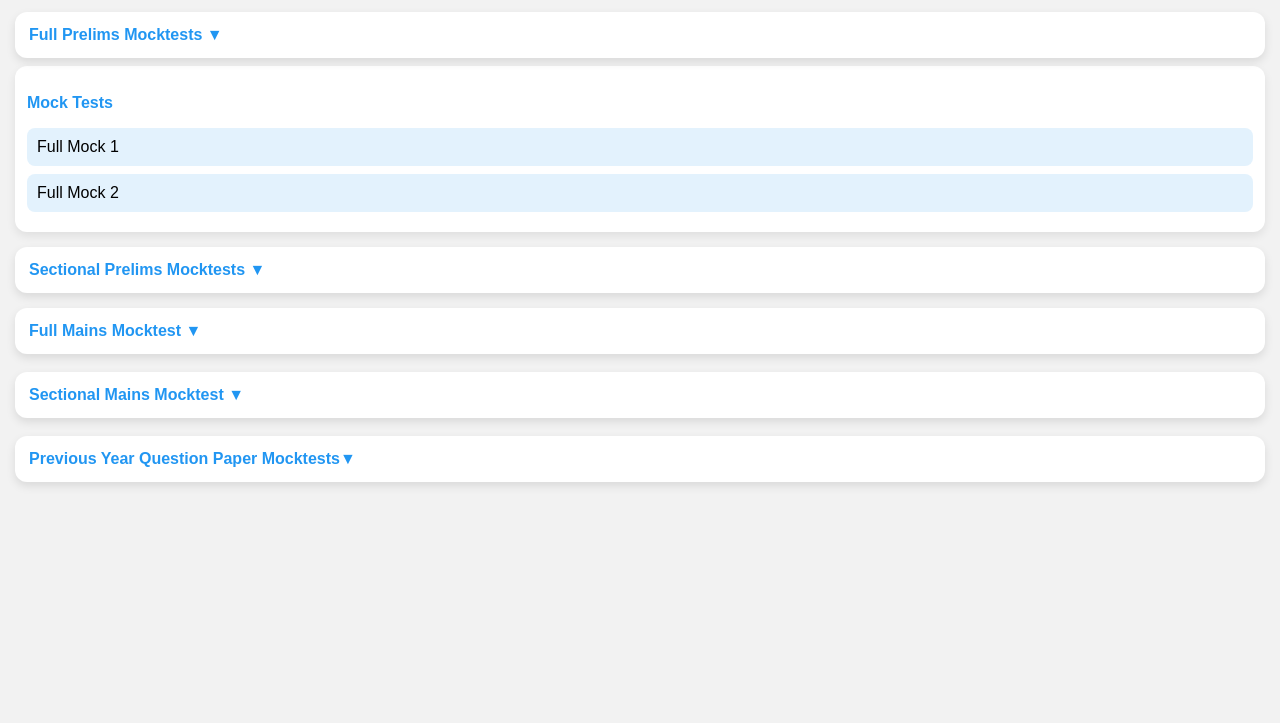
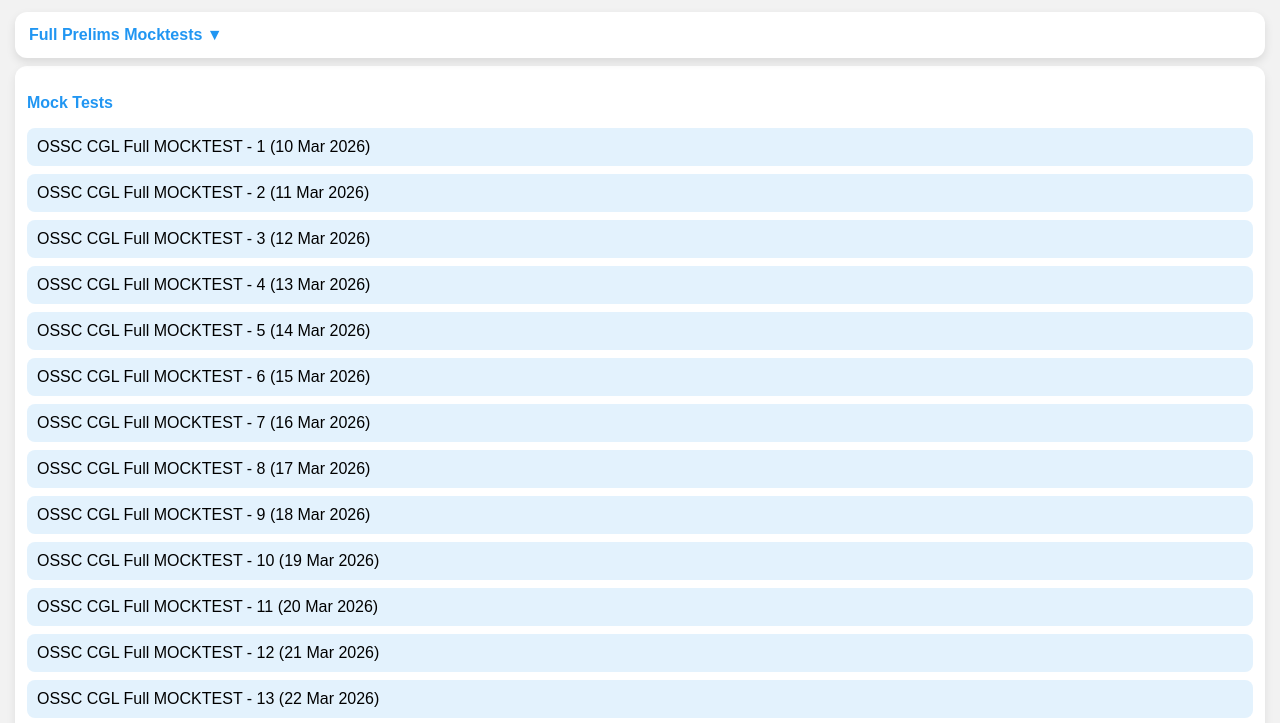
Before and after one commit to lokanathshivabhajan-max/OSSC-CGL, a plain HTML site: page index.html in a window 1280 px wide. Both pictures are taken after a click on the button "Full Prelims Mocktests ▼". Shown: the part 58-781 px from the top of the page. Drawn offline with Linux system fonts and the light colour scheme.

Commit message:
Update index.html

```diff
--- a/index.html
+++ b/index.html
@@ -26,8 +26,45 @@ box-shadow:0 4px 10px rgba(0,0,0,0.1);font-size:16px;font-weight:bold;text-align
 <div id="c1" style="display:none;padding:12px;margin-top:8px;background:white;border-radius:12px;box-shadow:0 4px 10px rgba(0,0,0,0.08);">
 
 <p style="font-weight:bold;color:#2196F2FF;">Mock Tests</p>
-<a href="#" style="display:block;background:#e3f2fd;padding:10px;margin-bottom:8px;border-radius:8px;text-decoration:none;color:black;">Full Mock 1</a>
-<a href="#" style="display:block;background:#e3f2fd;padding:10px;margin-bottom:8px;border-radius:8px;text-decoration:none;color:black;">Full Mock 2</a>
+<a href="OSSC-CGL-Full-MOCKTEST-1.html" style="display:block;background:#e3f2fd;padding:10px;margin-bottom:8px;border-radius:8px;text-decoration:none;color:black;">OSSC CGL Full MOCKTEST - 1 (10 Mar 2026)</a>
+
+<a href="OSSC-CGL-Full-MOCKTEST-2.html" style="display:block;background:#e3f2fd;padding:10px;margin-bottom:8px;border-radius:8px;text-decoration:none;color:black;">OSSC CGL Full MOCKTEST - 2 (11 Mar 2026)</a>
+
+<a href="OSSC-CGL-Full-MOCKTEST-3.html" style="display:block;background:#e3f2fd;padding:10px;margin-bottom:8px;border-radius:8px;text-decoration:none;color:black;">OSSC CGL Full MOCKTEST - 3 (12 Mar 2026)</a>
+
+<a href="OSSC-CGL-Full-MOCKTEST-4.html" style="display:block;background:#e3f2fd;padding:10px;margin-bottom:8px;border-radius:8px;text-decoration:none;color:black;">OSSC CGL Full MOCKTEST - 4 (13 Mar 2026)</a>
+
+<a href="OSSC-CGL-Full-MOCKTEST-5.html" style="display:block;background:#e3f2fd;padding:10px;margin-bottom:8px;border-radius:8px;text-decoration:none;color:black;">OSSC CGL Full MOCKTEST - 5 (14 Mar 2026)</a>
+
+<a href="OSSC-CGL-Full-MOCKTEST-6.html" style="display:block;background:#e3f2fd;padding:10px;margin-bottom:8px;border-radius:8px;text-decoration:none;color:black;">OSSC CGL Full MOCKTEST - 6 (15 Mar 2026)</a>
+
+<a href="OSSC-CGL-Full-MOCKTEST-7.html" style="display:block;background:#e3f2fd;padding:10px;margin-bottom:8px;border-radius:8px;text-decoration:none;color:black;">OSSC CGL Full MOCKTEST - 7 (16 Mar 2026)</a>
+
+<a href="OSSC-CGL-Full-MOCKTEST-8.html" style="display:block;background:#e3f2fd;padding:10px;margin-bottom:8px;border-radius:8px;text-decoration:none;color:black;">OSSC CGL Full MOCKTEST - 8 (17 Mar 2026)</a>
+
+<a href="OSSC-CGL-Full-MOCKTEST-9.html" style="display:block;background:#e3f2fd;padding:10px;margin-bottom:8px;border-radius:8px;text-decoration:none;color:black;">OSSC CGL Full MOCKTEST - 9 (18 Mar 2026)</a>
+
+<a href="OSSC-CGL-Full-MOCKTEST-10.html" style="display:block;background:#e3f2fd;padding:10px;margin-bottom:8px;border-radius:8px;text-decoration:none;color:black;">OSSC CGL Full MOCKTEST - 10 (19 Mar 2026)</a>
+
+<a href="OSSC-CGL-Full-MOCKTEST-11.html" style="display:block;background:#e3f2fd;padding:10px;margin-bottom:8px;border-radius:8px;text-decoration:none;color:black;">OSSC CGL Full MOCKTEST - 11 (20 Mar 2026)</a>
+
+<a href="OSSC-CGL-Full-MOCKTEST-12.html" style="display:block;background:#e3f2fd;padding:10px;margin-bottom:8px;border-radius:8px;text-decoration:none;color:black;">OSSC CGL Full MOCKTEST - 12 (21 Mar 2026)</a>
+
+<a href="OSSC-CGL-Full-MOCKTEST-13.html" style="display:block;background:#e3f2fd;padding:10px;margin-bottom:8px;border-radius:8px;text-decoration:none;color:black;">OSSC CGL Full MOCKTEST - 13 (22 Mar 2026)</a>
+
+<a href="OSSC-CGL-Full-MOCKTEST-14.html" style="display:block;background:#e3f2fd;padding:10px;margin-bottom:8px;border-radius:8px;text-decoration:none;color:black;">OSSC CGL Full MOCKTEST - 14 (23 Mar 2026)</a>
+
+<a href="OSSC-CGL-Full-MOCKTEST-15.html" style="display:block;background:#e3f2fd;padding:10px;margin-bottom:8px;border-radius:8px;text-decoration:none;color:black;">OSSC CGL Full MOCKTEST - 15 (24 Mar 2026)</a>
+
+<a href="OSSC-CGL-Full-MOCKTEST-16.html" style="display:block;background:#e3f2fd;padding:10px;margin-bottom:8px;border-radius:8px;text-decoration:none;color:black;">OSSC CGL Full MOCKTEST - 16 (25 Mar 2026)</a>
+
+<a href="OSSC-CGL-Full-MOCKTEST-17.html" style="display:block;background:#e3f2fd;padding:10px;margin-bottom:8px;border-radius:8px;text-decoration:none;color:black;">OSSC CGL Full MOCKTEST - 17 (26 Mar 2026)</a>
+
+<a href="OSSC-CGL-Full-MOCKTEST-18.html" style="display:block;background:#e3f2fd;padding:10px;margin-bottom:8px;border-radius:8px;text-decoration:none;color:black;">OSSC CGL Full MOCKTEST - 18 (27 Mar 2026)</a>
+
+<a href="OSSC-CGL-Full-MOCKTEST-19.html" style="display:block;background:#e3f2fd;padding:10px;margin-bottom:8px;border-radius:8px;text-decoration:none;color:black;">OSSC CGL Full MOCKTEST - 19 (28 Mar 2026)</a>
+
+<a href="OSSC-CGL-Full-MOCKTEST-20.html" style="display:block;background:#e3f2fd;padding:10px;margin-bottom:8px;border-radius:8px;text-decoration:none;color:black;">OSSC CGL Full MOCKTEST - 20 (31 Mar 2026)</a>
 
 
 
```
